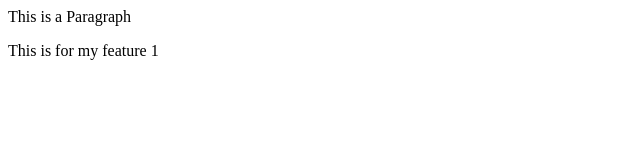
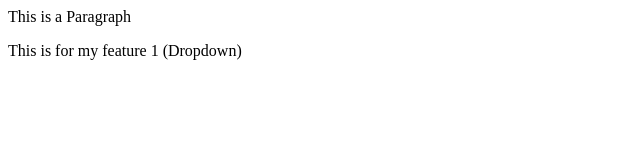
Before and after one commit to ishitarawat671/techtitans, a plain HTML site: page index.html in a window 1280 px wide. Shown: the full height of the page, 0-640 px from the left. Drawn offline with Linux system fonts and the light colour scheme.

```diff
--- a/index.html
+++ b/index.html
@@ -1,2 +1,2 @@
 <p>This is a Paragraph</p>
-<p>This is for my feature 1</p>
+<p>This is for my feature 1 (Dropdown)</p>
```
